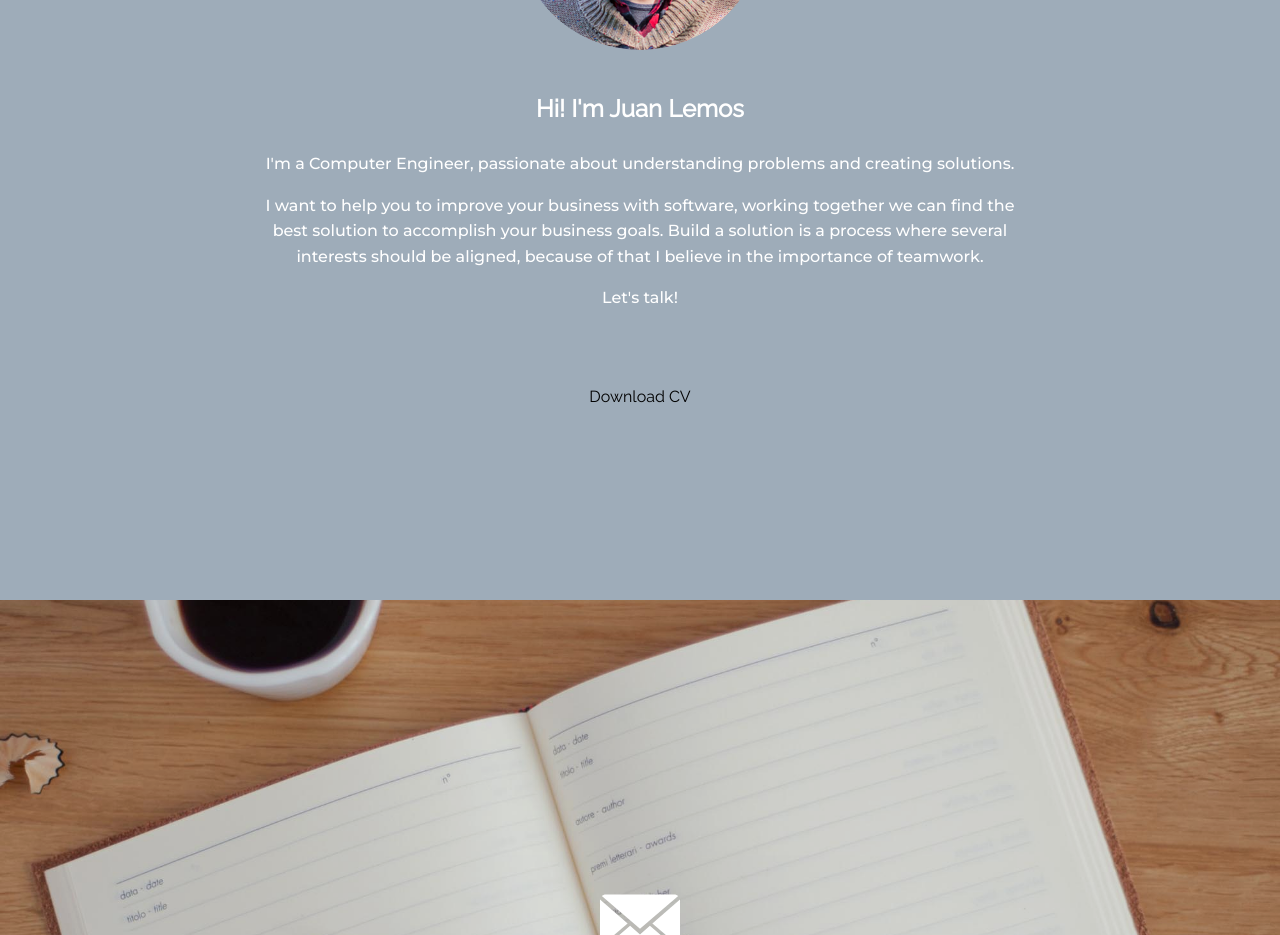
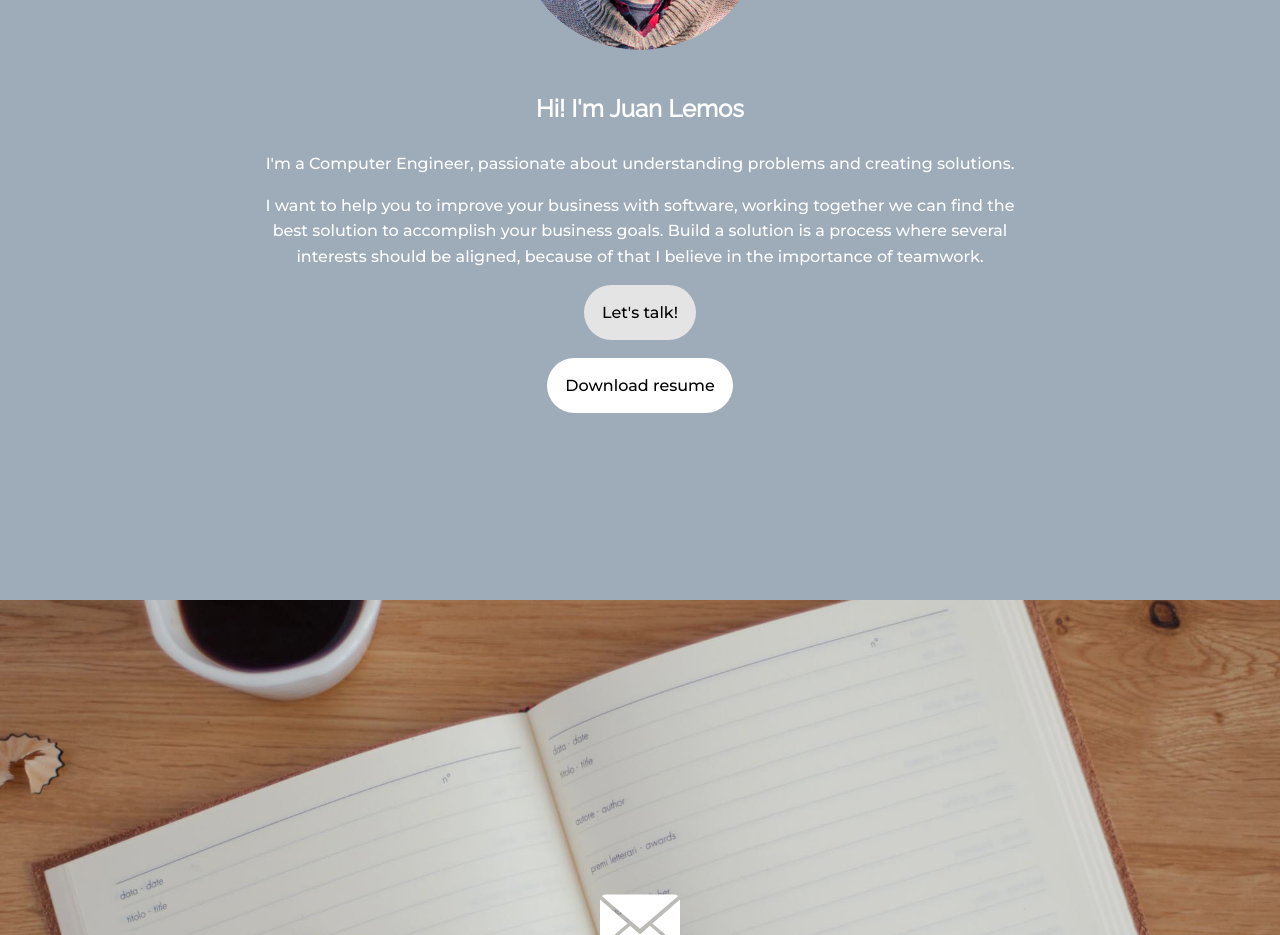
Before and after one commit to juanpale/juanpale.github.io, a React (Create React App) app: page / in a window 1280 px wide. Shown: the part 1000-1935 px from the top of the page. Built offline with nearby package versions, Linux system fonts and the light colour scheme.

Commit message:
new lets talk and download link

```diff
--- a/src/components/About/index.js
+++ b/src/components/About/index.js
@@ -1,9 +1,16 @@
 import React, { Component } from "react";
 import JuanLemosProfileImage from "assets/images/juanLemosProfileImage.png";
 import CVpdf from "assets/CV.pdf";
+import { Link } from "react-scroll";
 import { formatTextWithNewLines } from "utils/stringUtils";
 import { ParallaxBanner, Parallax } from "react-scroll-parallax";
-import { ProfileImage, Wrapper, TextContainer, HiJuanLemos } from "./styles";
+import {
+  ProfileImage,
+  Wrapper,
+  TextContainer,
+  HiJuanLemos,
+  Button
+} from "./styles";
 
 export default class Home extends Component {
   render() {
@@ -39,12 +46,25 @@ export default class Home extends Component {
           <TextContainer>
             {formatTextWithNewLines(`
             I'm a Computer Engineer, passionate about understanding problems and creating solutions.
-            I want to help you to improve your business with software, working together we can find the best solution to accomplish your business goals. Build a solution is a process where several interests should be aligned, because of that I believe in the importance of teamwork.
-            Let's talk!`)}
+            I want to help you to improve your business with software, working together we can find the best solution to accomplish your business goals. Build a solution is a process where several interests should be aligned, because of that I believe in the importance of teamwork.`)}
           </TextContainer>
-          <div onClick={() => window.open(CVpdf, "_blank")}>
-            {"Download CV"}
-          </div>
+
+          <Link
+            className={"MenuContainer"}
+            to="Contact"
+            smooth={true}
+            duration={700}
+          >
+            <Button style={{ background: "#e4e4e4", marginBottom: "18px" }}>
+              {"Let's talk!"}
+            </Button>
+          </Link>
+          <Button
+            style={{ marginBottom: "18px" }}
+            onClick={() => window.open(CVpdf, "_blank")}
+          >
+            {"Download resume"}
+          </Button>
         </Wrapper>
       </ParallaxBanner>
     );
--- a/src/components/About/styles.js
+++ b/src/components/About/styles.js
@@ -34,7 +34,16 @@ export const TextContainer = styled.div`
   line-height: 1.6;
   margin-left: 12px;
   margin-right: 12px;
-  margin-bottom: 60px;
 `;
 
-export const Button = styled.div``;
+export const Button = styled.div`
+  display: flex;
+  justify-content: center;
+  align-items: center;
+  padding: 18px;
+  background: white;
+  border-radius: 43px;
+  color: black;
+  font-family: ${fonts.longTexts};
+  cursor: pointer;
+`;
```
Also changed, not shown: 1 other file (tests, documents, lock files or other folders).
